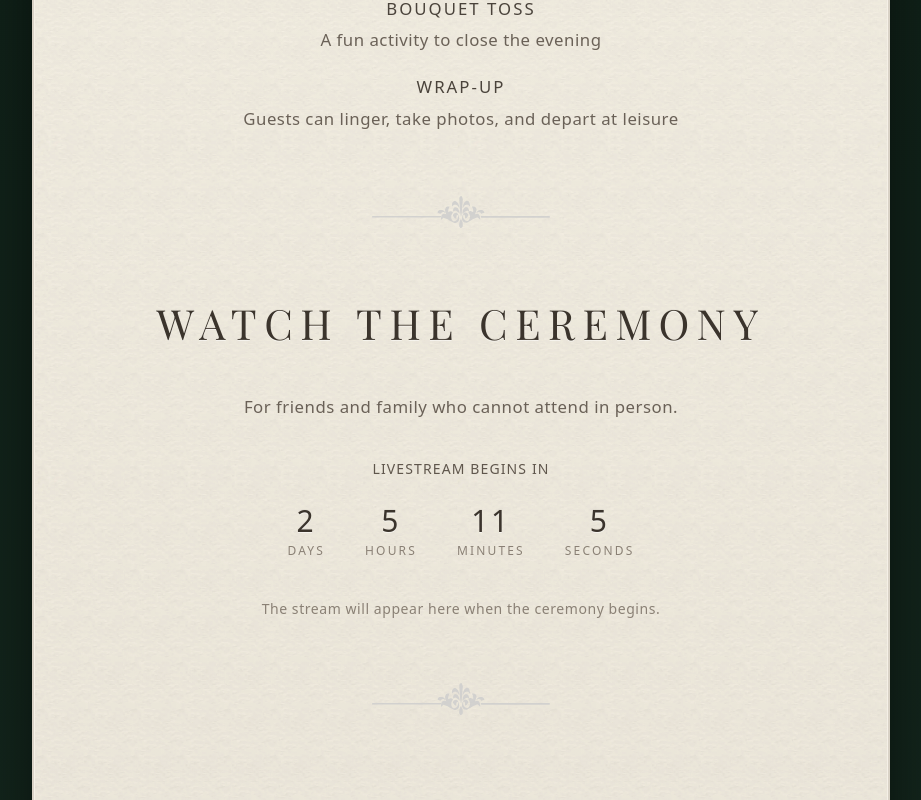
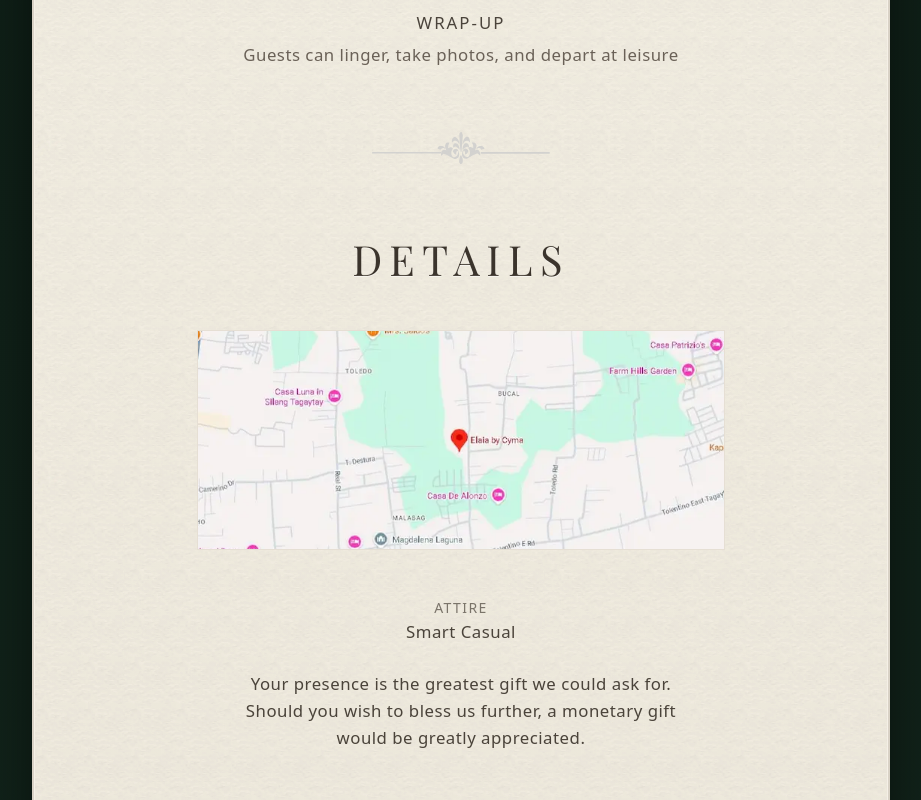
Before and after one commit to RobertLeeMorgan/wedding-site, a Next.js app: page / in a window 1280 px wide. Shown: the part 1540-2340 px from the top of the page, without its empty margins (179-1100 px from the left). Built offline with nearby package versions, Linux system fonts and the light colour scheme.

Commit message:
details section added

```diff
--- a/src/pages/index.js
+++ b/src/pages/index.js
@@ -7,6 +7,7 @@ import Meta from "@/components/Meta";
 import Lenis from "lenis";
 import AgendaSection from "@/sections/AgendaSection";
 import StreamSection from "@/sections/StreamSection";
+import DetailsSection from "@/sections/DetailsSection";
 import Container from "@/components/Container";
 import Divider from "@/components/Divider";
 
@@ -59,9 +60,13 @@ export default function Home() {
     <>
       <Meta />
       <Container>
-        <HeroSection container={container} item={item} />
-        <Divider className="mt-0 pt-0"/>
+        <div>
+          <HeroSection container={container} item={item} />
+          <Divider />
+        </div>
         <AgendaSection container={container} item={item} />
+        <Divider />
+        <DetailsSection />
         <Divider />
         <StreamSection container={container} item={item} />
         <Divider />
--- /dev/null
+++ b/src/sections/DetailsSection.jsx
@@ -0,0 +1,78 @@
+"use client";
+
+import { motion } from "framer-motion";
+
+export default function AgendaSection({ container, item }) {
+  return (
+    <motion.section
+      id="details"
+      className="
+        relative
+        max-w-xl
+        mx-auto
+        text-center
+        space-y-10
+        px-6
+      "
+      variants={container}
+      initial="hidden"
+      whileInView="visible"
+      viewport={{ once: true }}
+    >
+      {/* Heading */}
+      <motion.h2
+        variants={item}
+        className="
+          text-[clamp(1.8rem,4vw,2.6rem)]
+          uppercase
+          tracking-[0.18em]
+          text-[#3b342c]
+          font-light
+          heading
+        "
+        style={{
+          textShadow:
+            "0 1px 0 rgba(255,255,255,0.55), 0 -1px 0 rgba(0,0,0,0.04)",
+        }}
+      >
+        Details
+      </motion.h2>
+
+      <motion.div
+        variants={container}
+        className="
+          text-[#5f564c]
+          text-[1.05rem]
+          leading-relaxed
+          tracking-[0.03em]
+          space-y-5
+        "
+      >
+        <a
+          href="https://maps.google.com/?q=Elaia+by+Cyma+Silang+Cavite"
+          target="_blank"
+          rel="noopener noreferrer"
+        >
+          <img
+            src="/location.webp"
+            className="w-full h-[220px] object-cover border border-[#e6dfd4] "
+            alt="Map location"
+          />
+        </a>
+        <div className="space-y-6 text-[#4a433a] leading-relaxed pt-12">
+          <p>
+            <span className="block text-sm tracking-widest uppercase opacity-70">
+              Attire
+            </span>
+            Smart Casual
+          </p>
+
+          <p className="max-w-md mx-auto">
+            Your presence is the greatest gift we could ask for. Should you wish
+            to bless us further, a monetary gift would be greatly appreciated.
+          </p>
+        </div>
+      </motion.div>
+    </motion.section>
+  );
+}
--- a/src/sections/RSVPSection.jsx
+++ b/src/sections/RSVPSection.jsx
@@ -123,7 +123,7 @@ export default function RSVPSection({ container, item }) {
           variants={item}
           name="attendance"
           required
-          className="px-4 py-3 text-[#3b342c] bg-[#ece6db] border border-[#c9bfaf] focus:outline-none focus:border-[#a89e8d] tracking-[0.03em] shadow-[inset_0_1px_2px_rgba(0,0,0,0.05)]"
+          className="px-4 py-3 text-[#3b342c] bg-[#ece6db]/70 border border-[#c9bfaf] focus:outline-none focus:border-[#a89e8d] tracking-[0.03em] shadow-[inset_0_1px_2px_rgba(0,0,0,0.05)]"
         >
           <option value="">Will you attend?</option>
           <option value="yes">Yes, I will attend</option>
```
Also changed, not shown: public/location.webp (added).
